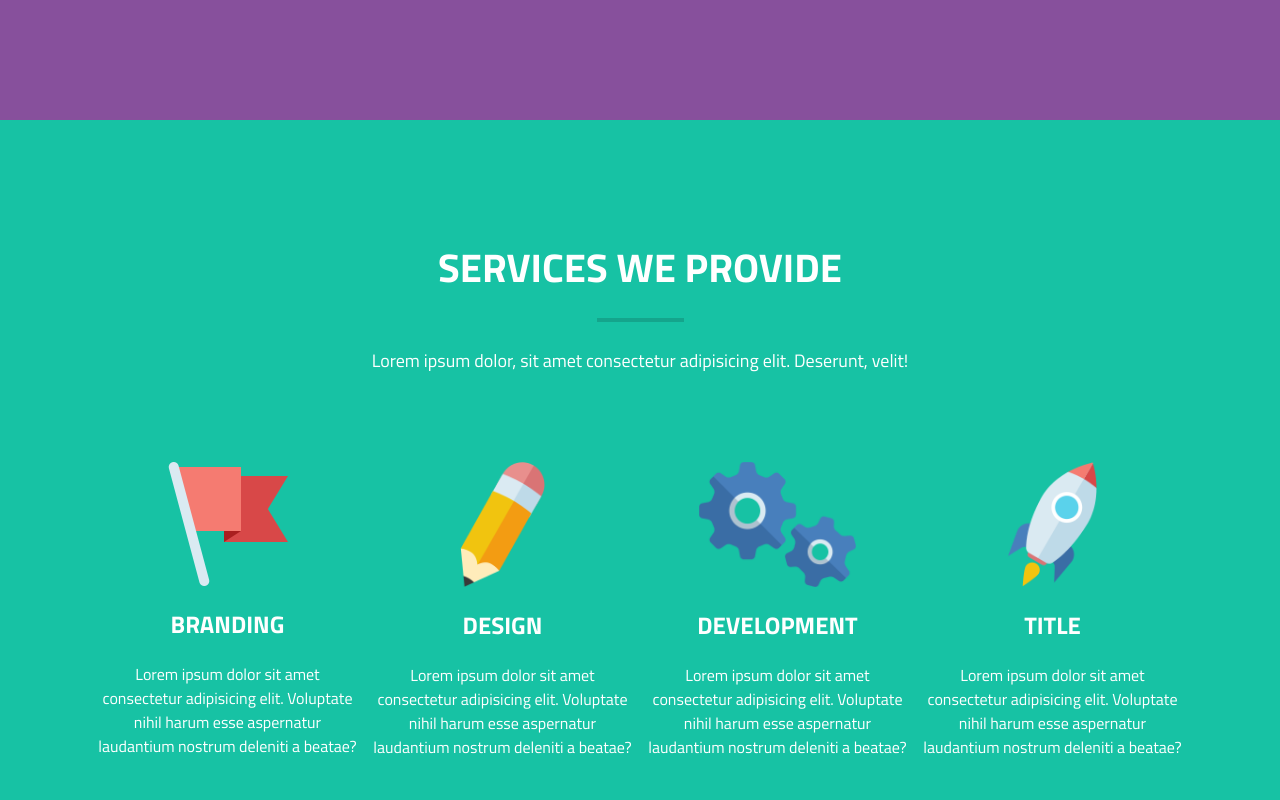
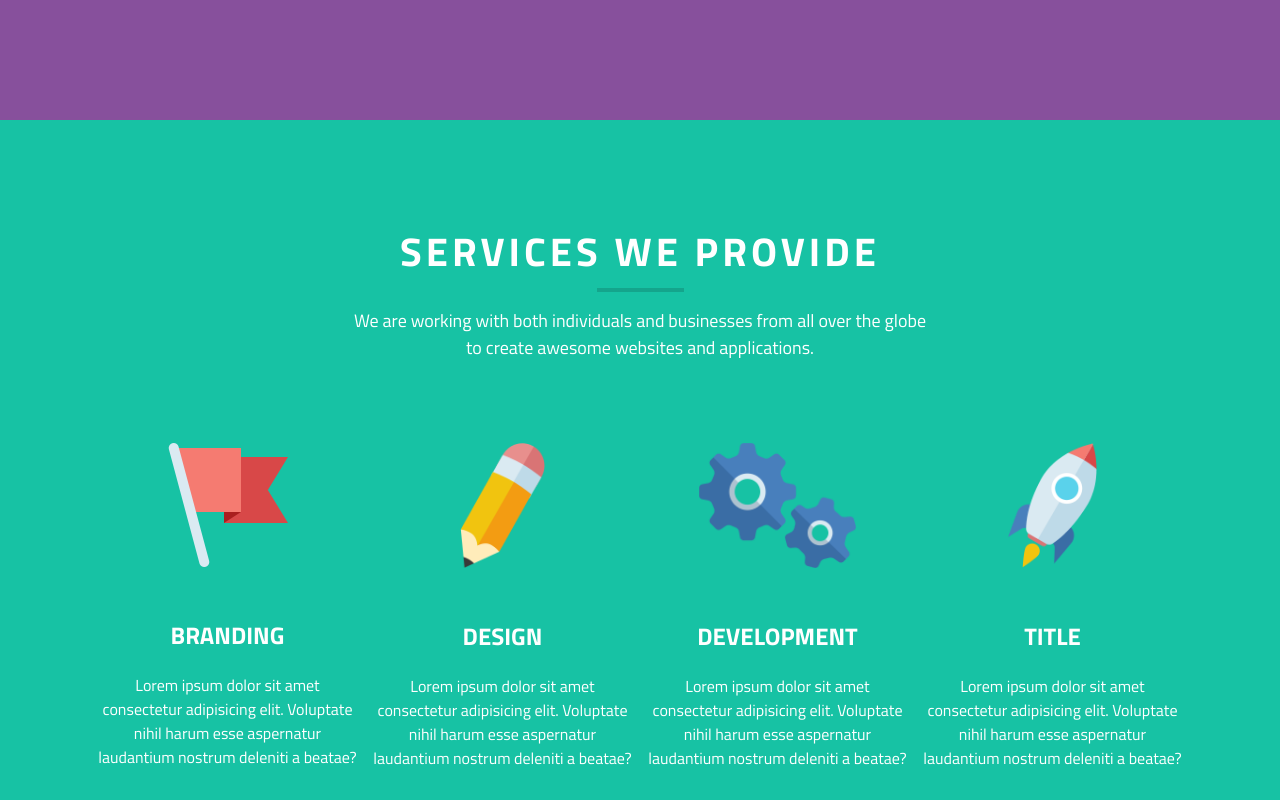
Before and after one commit to AndrZakhara/website, a website: page app/index.html in a window 1280 px wide. Shown: the part 680-1480 px from the top of the page. Drawn offline with Linux system fonts and the light colour scheme; files whose address does not match are found by name.

Commit message:
correct welcome and services block styles whith pixelperfect

```diff
--- a/app/index.html
+++ b/app/index.html
@@ -47,7 +47,8 @@
         <section class="services-title">
           <h1>Services we provide</h1>
           <div class="services-header-line"></div>
-          <p>Lorem ipsum dolor, sit amet consectetur adipisicing elit. Deserunt, velit!</p>
+          <p>We are working with both individuals and businesses from all over the globe
+            to create awesome websites and applications.</p>
         </section>
         <div class="content-wrapper">
           <section class="section-content-item">
--- a/src/scss/mixins/_template-mixins.scss
+++ b/src/scss/mixins/_template-mixins.scss
@@ -10,7 +10,8 @@
     display: block;
     font-family: $font-bold;
     font-size: 40px;
-    margin-bottom: 20px;
+    letter-spacing: 4px;
+    margin-bottom: 6px;
     padding-bottom: 0;
     text-transform: uppercase;
     width: 100%;
@@ -26,7 +27,7 @@
   height: 4px;
   background-color: $line-color;
   margin: 0 auto;
-  margin-bottom: 25px;
+  margin-bottom: 15px;
 }
 @mixin button ($primary-color, $shadow-color) {
   display: inline-block;
@@ -64,6 +65,7 @@
     max-height: 125px;
     display: block;
     margin: 0 auto;
+    margin-bottom: 50px;
   }
   h2 {
     font-family: $font-bold;
--- a/src/scss/partials/_services.scss
+++ b/src/scss/partials/_services.scss
@@ -1,14 +1,19 @@
 .services-main-wrapper {
   background-color: $services-bg-color;
-  padding-top: 90px;
-  padding-bottom: 110px;
-  min-height: 747px;
+  padding-top: 74px;
+  padding-bottom: 70px;
+  min-height: 745px;
   .services-wrapper {
     @include wrapper;
   }
   .services-title {
     color: white;
-    padding-bottom: 70px;
+    padding-bottom: 82px;
+    p {
+      max-width: 580px;
+      margin: 0 auto;
+    }
+
     @include block-header;
     .services-header-line {
       @include block-header-line
```
Also changed, not shown: app/assets/css/style.css, app/assets/css/style.min.css.
